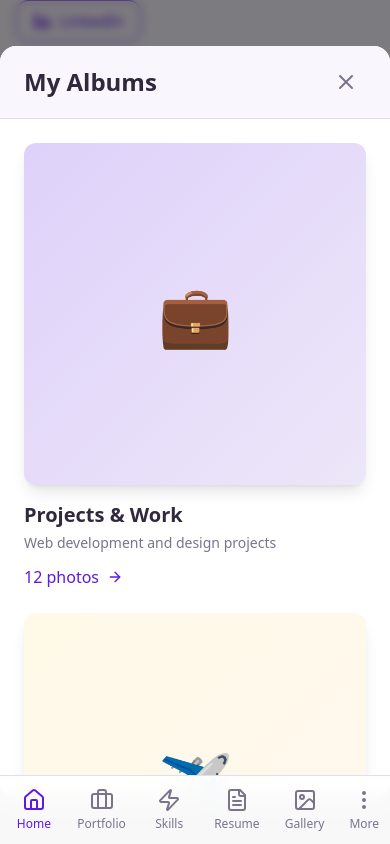
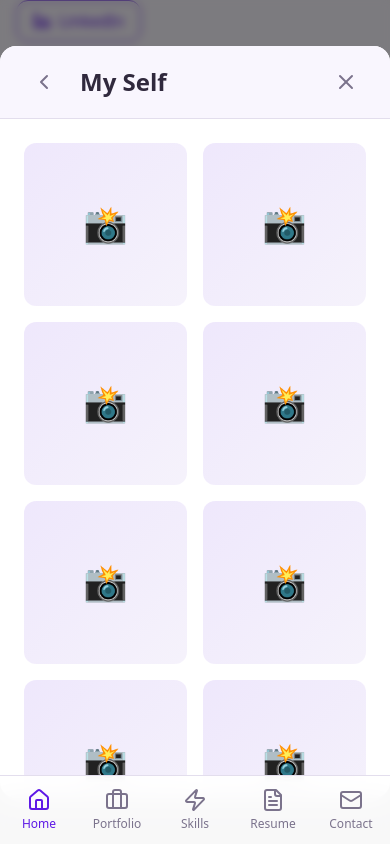
Before and after one commit to Richelle1215/STYLE, a React (Vite) app: page / in a window 390 px wide. Both pictures are taken after a click on the button "View Albums". Shown: the part 664-1508 px from the top of the page. Built offline with nearby package versions, Linux system fonts and the light colour scheme.

Commit message:
Refactor gallery to show album contents directly with navigation

```diff
--- a/client/components/GalleryModal.tsx
+++ b/client/components/GalleryModal.tsx
@@ -1,110 +1,73 @@
-import { X, ArrowRight } from "lucide-react";
+import { X, ChevronLeft } from "lucide-react";
 import { useState } from "react";
 import { cn } from "@/lib/utils";
 
 interface GalleryModalProps {
   isOpen: boolean;
   onClose: () => void;
+  albumId?: number;
 }
 
 const albums = [
   {
     id: 1,
-    title: "Projects & Work",
-    description: "Web development and design projects",
+    title: "My Self",
     count: 12,
-    preview: "💼",
-    color: "from-primary/20 to-secondary/20",
   },
   {
     id: 2,
     title: "Travel & Adventures",
-    description: "Moments from around the world",
     count: 8,
-    preview: "✈️",
-    color: "from-amber-200/20 to-orange-200/20",
   },
   {
     id: 3,
-    title: "Events & Conferences",
-    description: "Speaking and networking highlights",
+    title: "Events & Highlights",
     count: 10,
-    preview: "🎤",
-    color: "from-purple-200/20 to-pink-200/20",
   },
 ];
 
-export default function GalleryModal({ isOpen, onClose }: GalleryModalProps) {
-  const [selectedAlbum, setSelectedAlbum] = useState<number | null>(null);
+export default function GalleryModal({ isOpen, onClose, albumId = 1 }: GalleryModalProps) {
+  const [currentAlbum, setCurrentAlbum] = useState(albumId);
 
   if (!isOpen) return null;
 
-  const album = selectedAlbum ? albums.find((a) => a.id === selectedAlbum) : null;
+  const album = albums.find((a) => a.id === currentAlbum);
 
   return (
     <div className="fixed inset-0 z-50 flex items-center justify-center bg-black/50 backdrop-blur-sm">
-      <div className="relative max-h-[90vh] w-full max-w-4xl overflow-hidden rounded-2xl bg-white">
+      <div className="relative max-h-[90vh] w-full max-w-5xl overflow-hidden rounded-2xl bg-white">
         {/* Header */}
         <div className="border-b border-border bg-background px-6 py-4 flex items-center justify-between">
-          <h2 className="text-2xl font-bold text-foreground">
-            {album ? album.title : "My Albums"}
-          </h2>
+          <div className="flex items-center gap-4">
+            {albums.length > 1 && (
               <button
                 onClick={() => {
-              if (selectedAlbum) {
-                setSelectedAlbum(null);
-              } else {
-                onClose();
-              }
+                  const currentIdx = albums.findIndex((a) => a.id === currentAlbum);
+                  const prevAlbum = albums[(currentIdx - 1 + albums.length) % albums.length];
+                  setCurrentAlbum(prevAlbum.id);
                 }}
+                className="rounded-lg p-2 text-muted-foreground transition-colors hover:bg-muted hover:text-foreground"
+              >
+                <ChevronLeft size={24} />
+              </button>
+            )}
+            <h2 className="text-2xl font-bold text-foreground">{album?.title}</h2>
+          </div>
+          <button
+            onClick={onClose}
             className="rounded-lg p-2 text-muted-foreground transition-colors hover:bg-muted hover:text-foreground"
           >
             <X size={24} />
           </button>
         </div>
 
-        {/* Content */}
+        {/* Photos Grid */}
         <div className="overflow-y-auto max-h-[calc(90vh-80px)] p-6">
-          {!selectedAlbum ? (
-            // Album Selection View
-            <div className="grid gap-6 md:grid-cols-3">
-              {albums.map((alb) => (
-                <button
-                  key={alb.id}
-                  onClick={() => setSelectedAlbum(alb.id)}
-                  className="group text-left transition-transform hover:scale-105"
-                >
-                  <div
-                    className={cn(
-                      "relative aspect-square overflow-hidden rounded-xl bg-gradient-to-br mb-4 cursor-pointer shadow-lg transition-shadow group-hover:shadow-xl",
-                      alb.color
-                    )}
-                  >
-                    <div className="flex h-full items-center justify-center text-6xl transition-transform group-hover:scale-110">
-                      {alb.preview}
-                    </div>
-                    <div className="absolute inset-0 bg-black/0 transition-colors group-hover:bg-black/20" />
-                  </div>
-                  <h3 className="text-xl font-bold text-foreground group-hover:text-primary transition-colors">
-                    {alb.title}
-                  </h3>
-                  <p className="text-sm text-muted-foreground mt-1">
-                    {alb.description}
-                  </p>
-                  <div className="flex items-center gap-2 mt-3 text-primary font-medium">
-                    {alb.count} photos
-                    <ArrowRight size={16} />
-                  </div>
-                </button>
-              ))}
-            </div>
-          ) : (
-            // Album Photos View
-            <div className="grid gap-4 grid-cols-2 md:grid-cols-3">
-              {Array.from({ length: album.count }, (_, i) => i + 1).map((i) => (
+          <div className="grid gap-4 grid-cols-2 md:grid-cols-3 lg:grid-cols-4">
+            {Array.from({ length: album?.count || 12 }, (_, i) => i + 1).map((i) => (
               <div
                 key={i}
-                  className="group relative aspect-square overflow-hidden rounded-lg bg-gradient-to-br from-primary/10 to-secondary/10 cursor-pointer"
+                className="group relative aspect-square overflow-hidden rounded-lg bg-gradient-to-br from-primary/10 to-secondary/10 cursor-pointer transition-transform hover:scale-105"
               >
                 <div className="flex h-full items-center justify-center text-4xl transition-transform group-hover:scale-110">
                   📸
@@ -113,6 +76,28 @@ export default function GalleryModal({ isOpen, onClose }: GalleryModalProps) {
               </div>
             ))}
           </div>
+
+          {/* Album Navigation */}
+          {albums.length > 1 && (
+            <div className="mt-8 pt-6 border-t border-border">
+              <p className="text-sm text-muted-foreground mb-4">Other Albums</p>
+              <div className="flex gap-3 overflow-x-auto pb-2">
+                {albums.map((alb) => (
+                  <button
+                    key={alb.id}
+                    onClick={() => setCurrentAlbum(alb.id)}
+                    className={cn(
+                      "flex-shrink-0 px-4 py-2 rounded-full font-medium transition-all whitespace-nowrap",
+                      currentAlbum === alb.id
+                        ? "bg-primary text-primary-foreground"
+                        : "bg-muted text-foreground hover:bg-muted/80"
+                    )}
+                  >
+                    {alb.title}
+                  </button>
+                ))}
+              </div>
+            </div>
           )}
         </div>
       </div>
--- a/client/components/Layout.tsx
+++ b/client/components/Layout.tsx
@@ -1,7 +1,6 @@
 import { Link, useLocation } from "react-router-dom";
 import { cn } from "@/lib/utils";
-import { Home, Briefcase, Zap, FileText, ImageIcon, Mail, MoreVertical } from "lucide-react";
-import { useState } from "react";
+import { Home, Briefcase, Zap, FileText, Mail } from "lucide-react";
 
 interface LayoutProps {
   children: React.ReactNode;
@@ -9,17 +8,12 @@ interface LayoutProps {
 
 export default function Layout({ children }: LayoutProps) {
   const location = useLocation();
-  const [showMoreMenu, setShowMoreMenu] = useState(false);
 
   const mainNavItems = [
     { label: "Home", path: "/", icon: Home },
     { label: "Portfolio", path: "/portfolio", icon: Briefcase },
     { label: "Skills", path: "/skills", icon: Zap },
     { label: "Resume", path: "/resume", icon: FileText },
-    { label: "Gallery", path: "/gallery", icon: ImageIcon },
-  ];
-
-  const overflowItems = [
     { label: "Contact", path: "/contact", icon: Mail },
   ];
 
@@ -39,7 +33,7 @@ export default function Layout({ children }: LayoutProps) {
 
             {/* Desktop Navigation Links */}
             <div className="flex gap-1">
-              {mainNavItems.concat(overflowItems).map((item) => (
+              {mainNavItems.map((item) => (
                 <Link
                   key={item.path}
                   to={item.path}
@@ -94,47 +88,6 @@ export default function Layout({ children }: LayoutProps) {
               </Link>
             );
           })}
-
-          {/* More Menu Button */}
-          <div className="flex-1 relative">
-            <button
-              onClick={() => setShowMoreMenu(!showMoreMenu)}
-              className={cn(
-                "w-full flex flex-col items-center justify-center py-3 px-2 transition-colors",
-                showMoreMenu
-                  ? "text-primary"
-                  : "text-muted-foreground hover:text-foreground"
-              )}
-            >
-              <MoreVertical size={24} />
-              <span className="text-xs mt-1 font-medium">More</span>
-            </button>
-
-            {/* Dropdown Menu */}
-            {showMoreMenu && (
-              <div className="absolute bottom-full right-0 mb-2 w-40 rounded-lg border border-border bg-white shadow-lg p-2 z-50">
-                {overflowItems.map((item) => {
-                  const Icon = item.icon;
-                  return (
-                    <Link
-                      key={item.path}
-                      to={item.path}
-                      onClick={() => setShowMoreMenu(false)}
-                      className={cn(
-                        "flex items-center gap-3 px-4 py-3 rounded-lg transition-colors w-full text-left text-sm font-medium",
-                        location.pathname === item.path
-                          ? "bg-primary text-primary-foreground"
-                          : "text-foreground hover:bg-muted"
-                      )}
-                    >
-                      <Icon size={18} />
-                      {item.label}
-                    </Link>
-                  );
-                })}
-              </div>
-            )}
-          </div>
         </div>
       </nav>
     </div>
```
Lines whose indentation alone changed are shown as unchanged.
